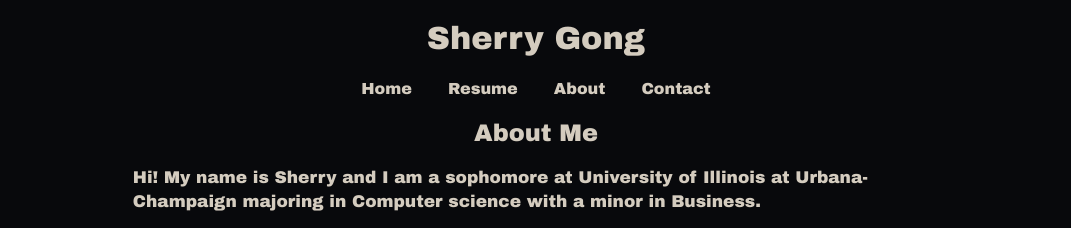
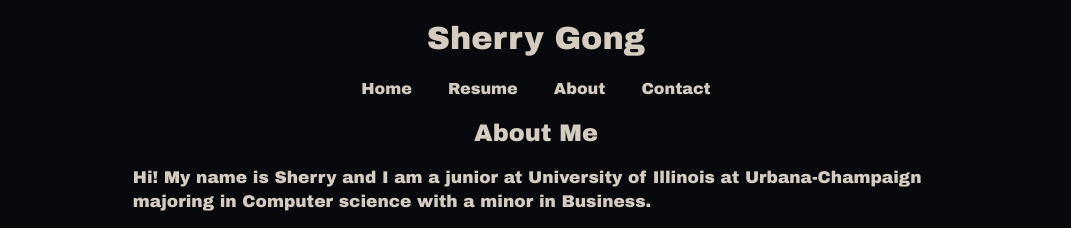
Before and after one commit to sg0ng/sg0ng.github.io, a plain HTML site: page pages/about.html in a window 1280 px wide. Shown: the top 228 px of the page, without its empty margins (104-1175 px from the left). Drawn offline with Linux system fonts and the light colour scheme.

Commit message:
Update year

```diff
--- a/pages/about.html
+++ b/pages/about.html
@@ -24,7 +24,7 @@
         </nav>
 
         <h2>About Me</h2>
-        <p>Hi! My name is Sherry and I am a sophomore at University of Illinois at Urbana-Champaign majoring in Computer science with a minor in Business.</p>
+        <p>Hi! My name is Sherry and I am a junior at University of Illinois at Urbana-Champaign majoring in Computer science with a minor in Business.</p>
 
         <footer>
             <a href='https://www.linkedin.com/in/sherrygong/'><img src="../files/linkedin_icon.svg" width="28" height="28"></a>
```
